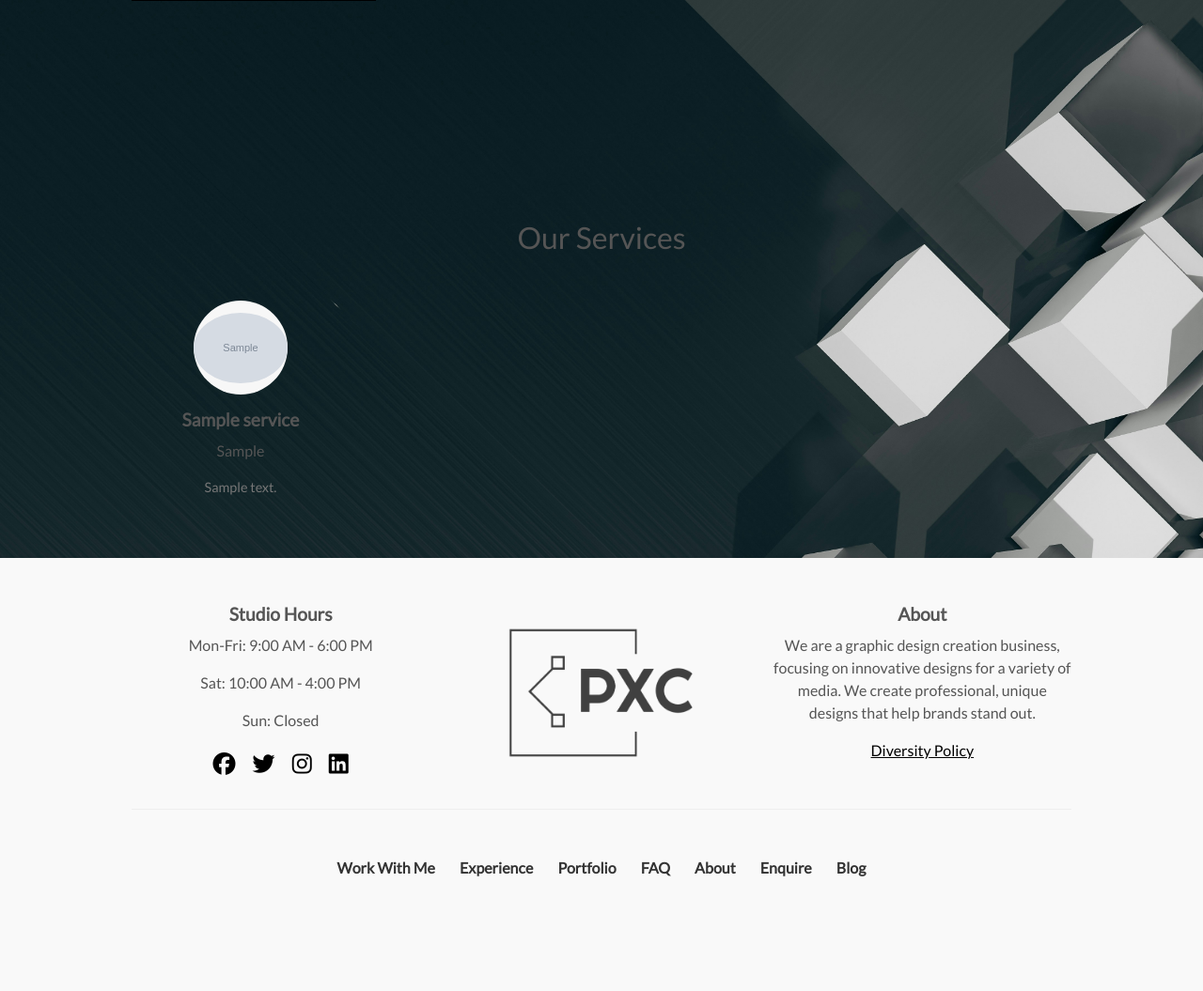
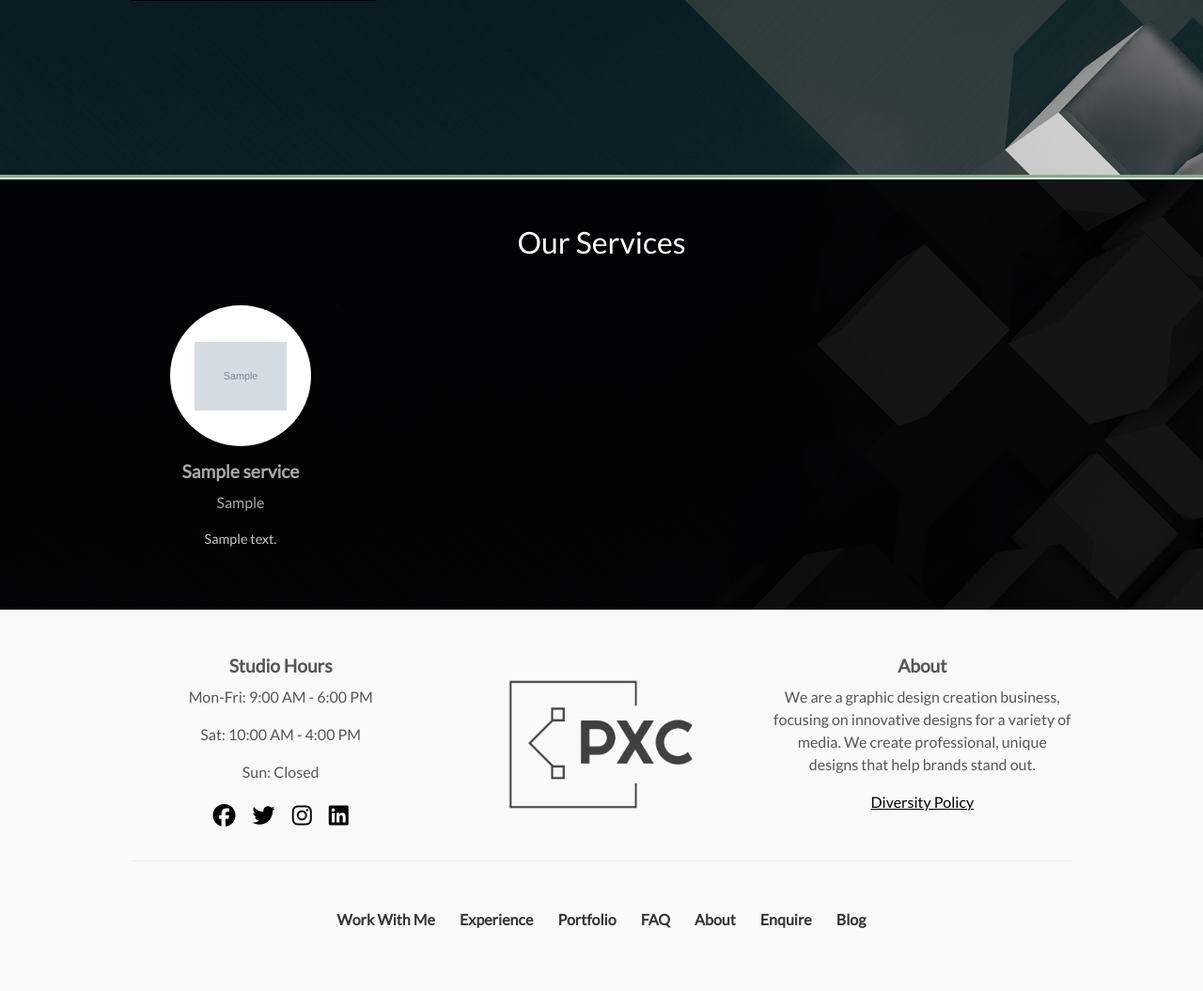
Before and after one commit to HCaldwell95/pixel-craft, a Django app: template home/templates/home/index.html in a window 1280 px wide. Shown: the part 450-1505 px from the top of the page at 94% size. Before the commit the page ends 1383 px from the top, so only its background shows below. Run offline with Django 5.2, Linux system fonts and the light colour scheme; the template is opened without the code that fills it: values that come from a table or form of the project are taken from there, others are empty; tables that the repository leaves empty hold one stand-in row (values such as "Sample post"); grey boxes marked "Sample" are stand-in pictures; parts of the project's set-up code (start-up, migrations or seed data) failed here and were passed over; some libraries are stand-ins or nearby versions.

Commit message:
Added CSS to services section on home page

```diff
--- a/home/templates/home/index.html
+++ b/home/templates/home/index.html
@@ -27,10 +27,11 @@
 
     <section class="services-section py-5">
         <div class="container">
-            <h2 class="text-center mb-5">Our Services</h2>
+            <h2 class="text-center mb-5 text-white">Our Services</h2>
             <div class="row row-cols-1 row-cols-sm-2 row-cols-lg-4 g-4">
                 {% for service in services %}
                 <div class="col text-center">
+                    <a href="" class="service-link">
                         <div class="service-item">
                             <div class="service-icon">
                                 <img src="{% static service.icon %}" alt="{{ service.title }}" class="img-fluid rounded-circle">
@@ -39,6 +40,7 @@
                             <p class="service-cost">{{ service.cost }}</p>
                             <p class="service-description">{{ service.description }}</p>
                         </div>
+                    </a>
                 </div>
                 {% endfor %}
             </div>
@@ -46,4 +48,5 @@
     </section>
 
 
+
 {% endblock %}
--- a/static/css/base.css
+++ b/static/css/base.css
@@ -167,32 +167,52 @@ a.category-badge > span.badge:hover {
 
 /* ------------------------------------- Home Styles */
 
+.services-section {
+    background-color: rgba(0, 0, 0, 0.9);
+    border-top: 5px groove #D0FFD1;
+}
+
 .service-icon {
-    width: 100px;
-    height: 100px;
+    width: 150px;
+    height: 150px;
     display: flex;
     align-items: center;
     justify-content: center;
     margin: 0 auto 15px;
-    background: #f7f7f7;
+    background: #ffffff;
     border-radius: 50%;
+    overflow: hidden;
+}
+
+.service-icon img {
+    width: 65%;
+    height: 65%;
+    object-fit: contain;
+    position: relative;
+    z-index: 999;
+    border-radius: 0!important;
 }
 
 .service-title {
     font-size: 1.2rem;
     font-weight: 600;
     margin: 10px 0;
+    color: #a8a8a8;
 }
 
 .service-cost {
     font-size: 1rem;
     font-weight: 500;
-    color: #555;
+    color: #a8a8a8;
 }
 
 .service-description {
     font-size: 0.9rem;
-    color: #777;
+    color: #c7c7c7;
+}
+
+.service-link {
+    text-decoration: none;
 }
 
 
```
Also changed, not shown: home/views.py (+9 -9 lines), static/images/brochure-design.png (added), static/images/business-card-design.png (added), static/images/flyer-design.png (added), static/images/logo-design.png (added), static/images/packaging-design.png (added), static/images/social-media-design.png (added), static/images/stationary-design.png (added), static/images/website-design.png (added). Lines whose indentation alone changed are shown as unchanged.
